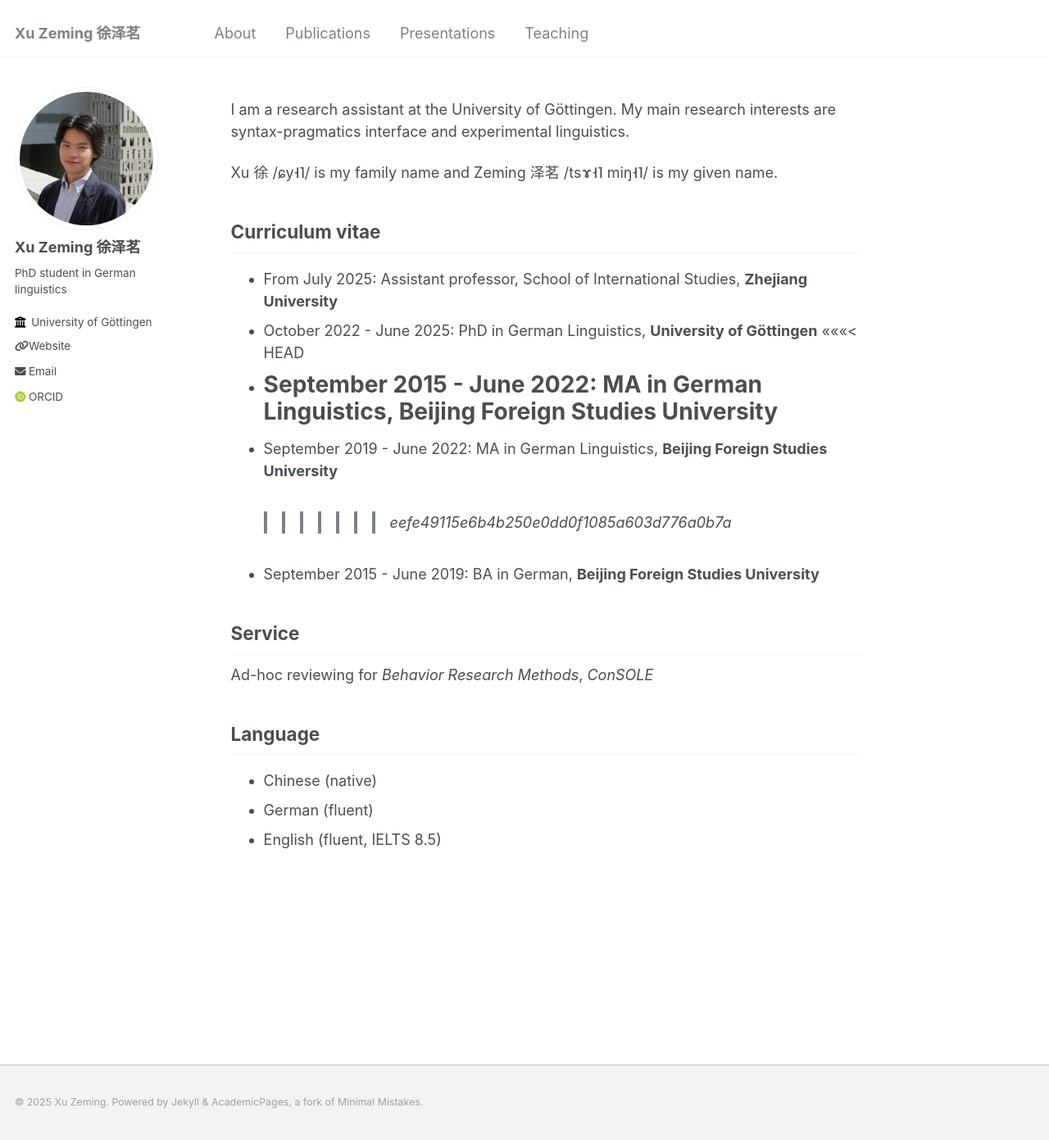
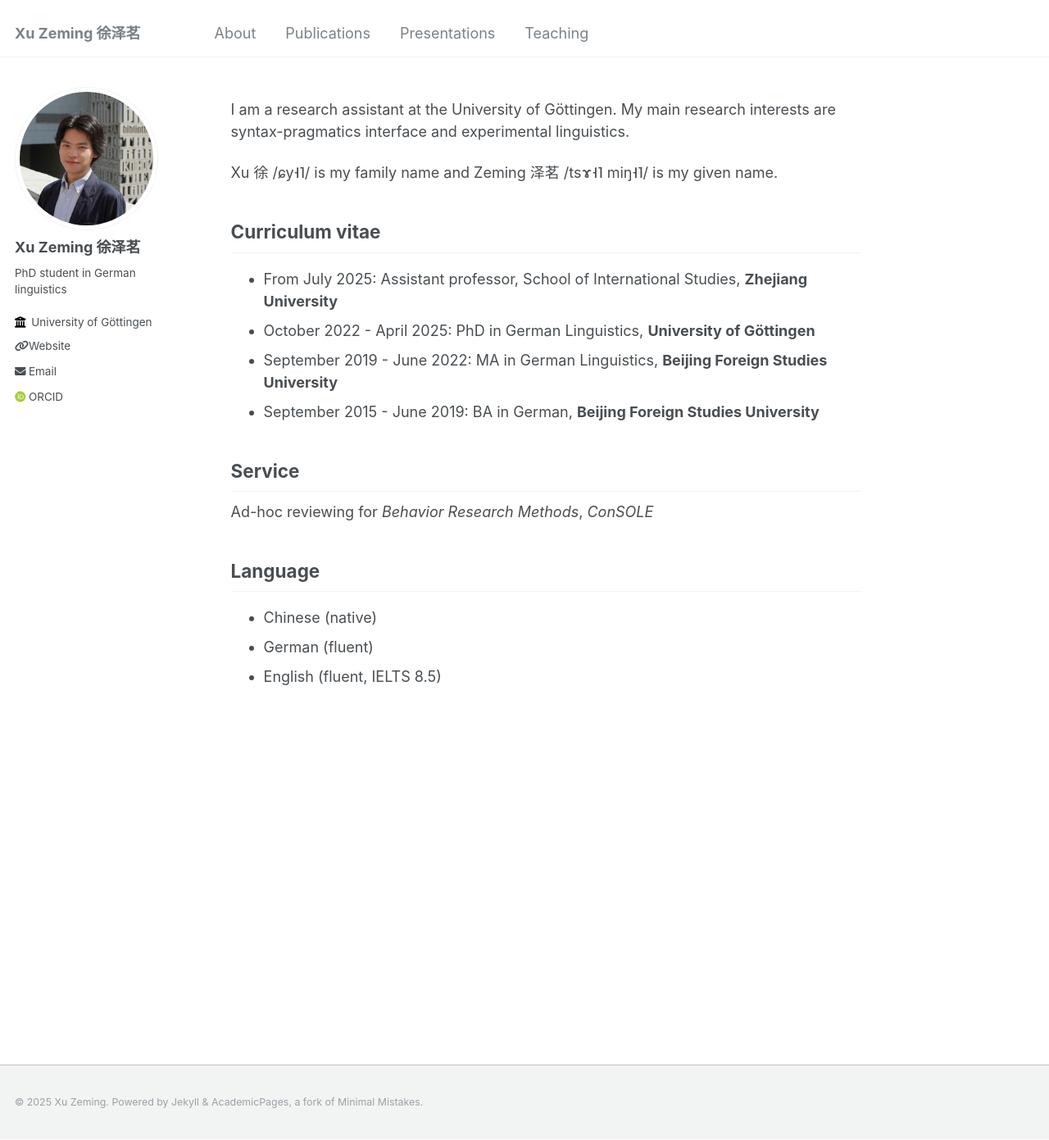
Before and after one commit to xu-zeming/xu-zeming.github.io, a Jekyll site: the page built from _pages/about.md, in a window 1280 px wide and 1391 px high. Shown: the whole window at 82% size. Built offline with Jekyll 4.4.1, drawn with Linux system fonts in a browser that asks for light colours; some web fonts are replaced.

Commit message:
modified:   _pages/about.md

```diff
--- a/_pages/about.md
+++ b/_pages/about.md
@@ -13,12 +13,8 @@ Xu 徐 /ɕy˧˥/ is my family name and Zeming 泽茗 /tsɤ˧˥ miŋ˧˥/ is my g
 Curriculum vitae
 ---
 * From July 2025: Assistant professor, School of International Studies, **Zhejiang University**
-* October 2022 - June 2025: PhD in German Linguistics, **University of Göttingen**
-<<<<<<< HEAD
-* September 2015 - June 2022: MA in German Linguistics, **Beijing Foreign Studies University**
-=======
+* October 2022 - April 2025: PhD in German Linguistics, **University of Göttingen**
 * September 2019 - June 2022: MA in German Linguistics, **Beijing Foreign Studies University**
->>>>>>> eefe49115e6b4b250e0dd0f1085a603d776a0b7a
 * September 2015 - June 2019: BA in German, **Beijing Foreign Studies University**
 
 Service
```
